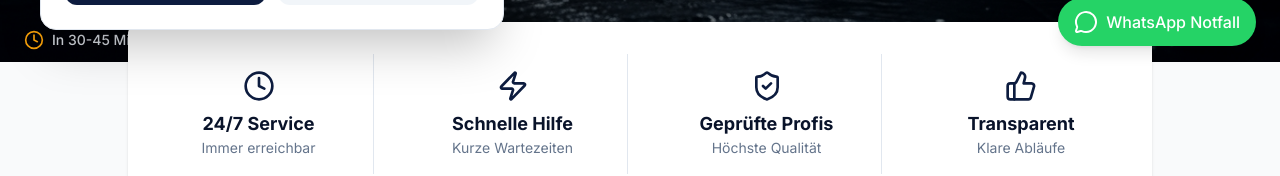
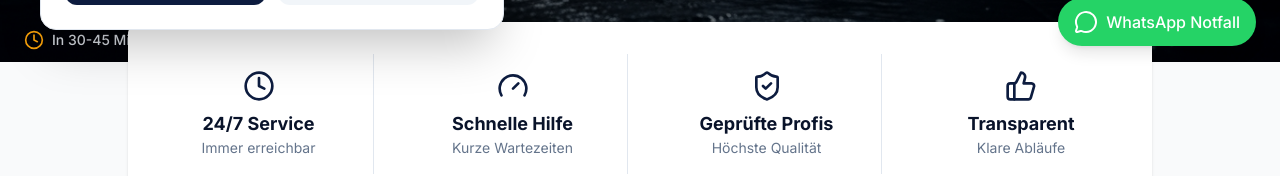
Before and after one commit to tufan8877/Notprofi24, a React (Vite) app: page / in a window 1280 px wide. Shown: the part 730-906 px from the top of the page. Built offline with nearby package versions, Linux system fonts and the light colour scheme.

Commit message:
Use unique icon for quick help

```diff
--- a/src/pages/Home.tsx
+++ b/src/pages/Home.tsx
@@ -5,6 +5,7 @@ import {
   MessageCircle,
   ShieldCheck,
   Clock,
+  Gauge,
   ThumbsUp,
   Wrench,
   Zap,
@@ -108,7 +109,7 @@ export default function Home() {
               <span className="text-sm text-muted-foreground">Immer erreichbar</span>
             </div>
             <div className="flex flex-col items-center justify-center p-4">
-              <Zap className="w-8 h-8 text-primary mb-2" />
+              <Gauge className="w-8 h-8 text-primary mb-2" />
               <span className="font-bold text-lg">Schnelle Hilfe</span>
               <span className="text-sm text-muted-foreground">Kurze Wartezeiten</span>
             </div>
```
